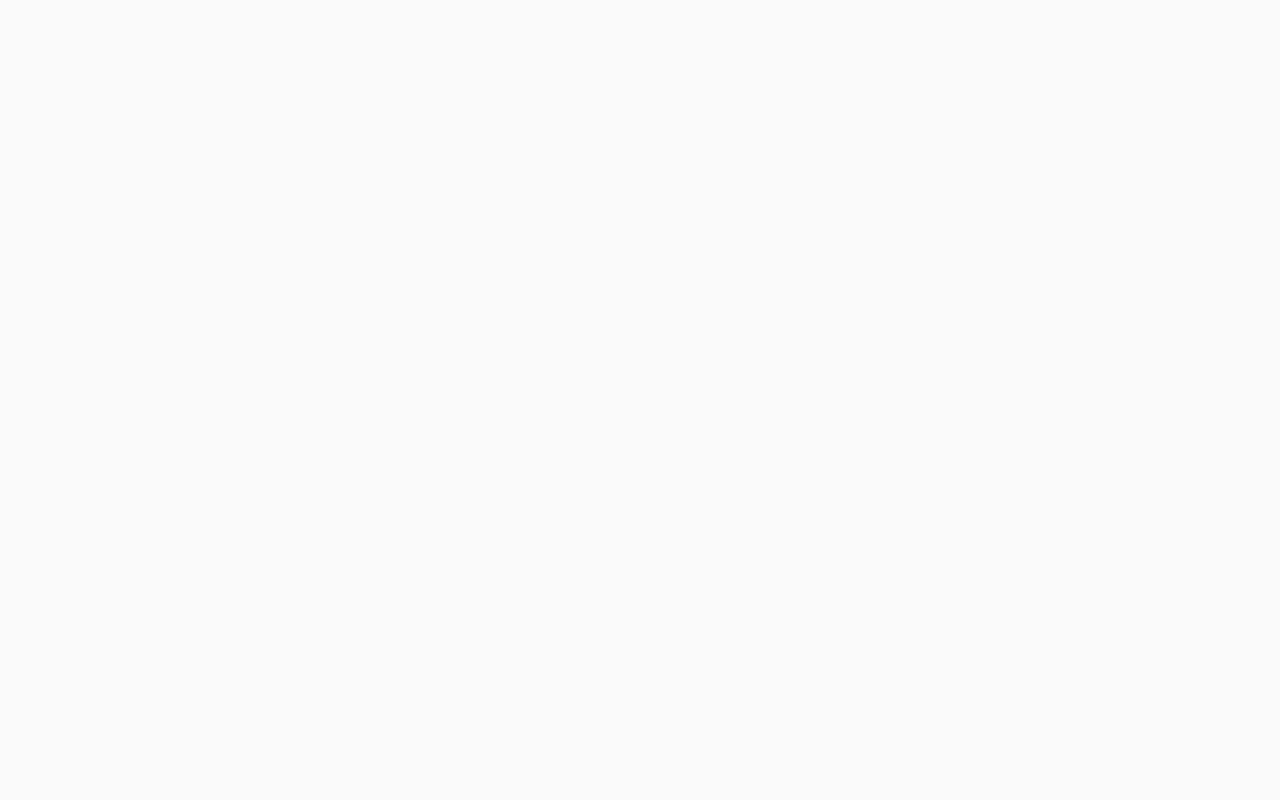
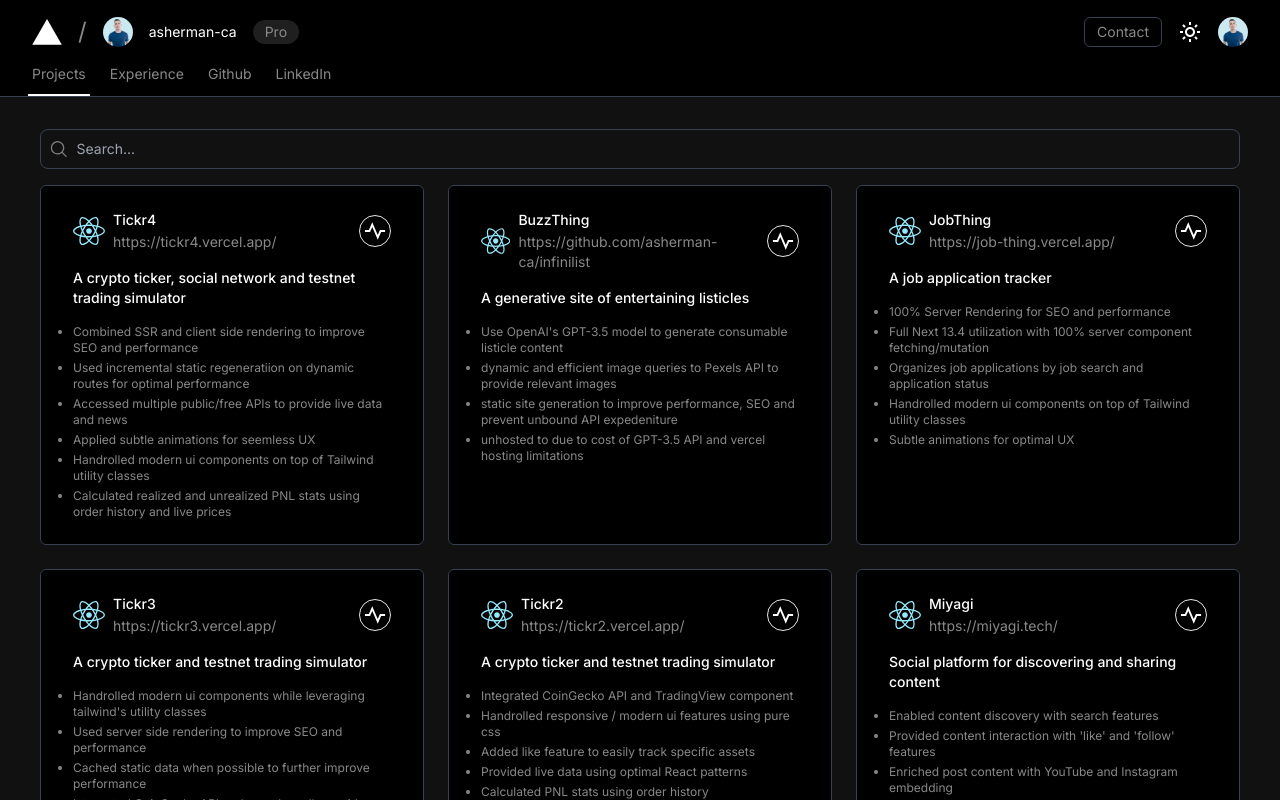
Before and after one commit to asherman-ca/nextfolio, a Next.js app: page / in a window 1280 px wide. Before the commit this address had no page. Shown: the top 800 px of the page. Built offline with nearby package versions, Linux system fonts and the light colour scheme; no server answers.

Commit message:
removed-redirect-cache-bug

```diff
--- a/app/components/SubNav.tsx
+++ b/app/components/SubNav.tsx
@@ -9,10 +9,10 @@ const SubNav = () => {
 		<div className='text-sm flex items-center px-5 dark:bg-black dark:text-white'>
 			<div
 				className={`pb-3 relative ${
-					pathname === '/projects' && 'navLinkContainer'
+					pathname === '/' && 'navLinkContainer'
 				} dark:border-white`}
 			>
-				<Link href={'/projects'} className='navLink'>
+				<Link href={'/'} className='navLink'>
 					Projects
 				</Link>
 			</div>
--- a/app/page.tsx
+++ b/app/page.tsx
@@ -1,5 +1,33 @@
-import { redirect } from 'next/navigation'
+import React from 'react'
+import ProjectTable from './projects/components/ProjectTable'
 
-export default function Home() {
-	redirect('/projects')
+export const metadata = {
+	title: 'Projects',
+	description: 'Portfolio by Alex Sherman',
 }
+
+const fetchProjects = async () => {
+	try {
+		const res = await fetch(
+			`${
+				process.env.NEXT_PUBLIC_HOST_URL || 'http://localhost:3000'
+			}/api/projects`
+		)
+		const data = await res.json()
+		return data
+	} catch (err) {
+		return { projects: [] }
+	}
+}
+
+const page = async () => {
+	const projectsResponse = await fetchProjects()
+
+	return (
+		<div className='layout flex-1'>
+			<ProjectTable projects={projectsResponse.projects} />
+		</div>
+	)
+}
+
+export default page
```
